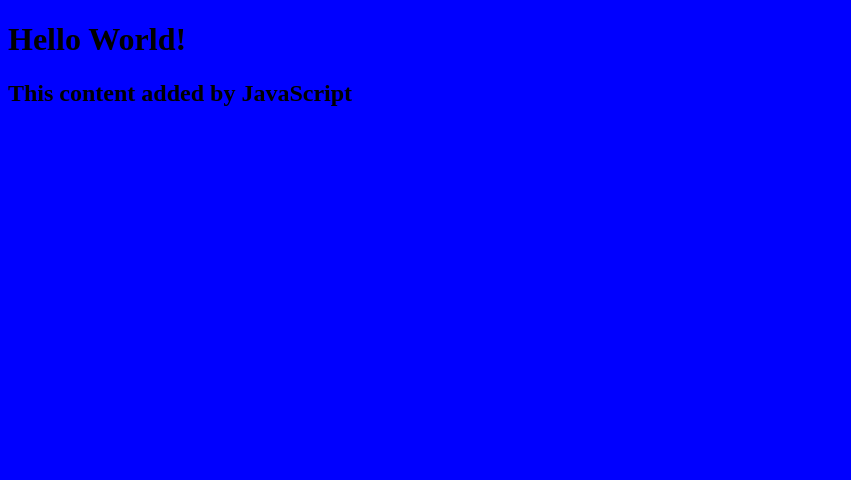
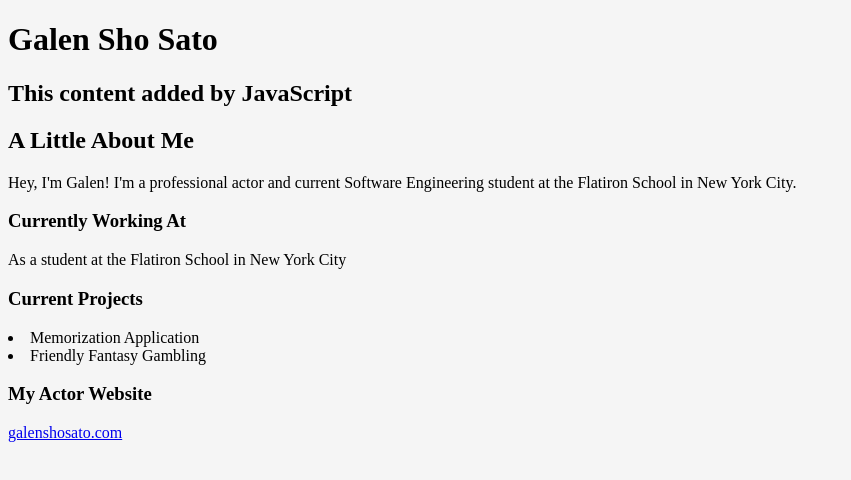
Before and after one commit to galenshosato/Galen-Personal-Website, a plain HTML site: page index.html in a window 1280 px wide. Shown: the whole page, without its empty margins (0-851 px from the left). Drawn offline with Linux system fonts and the light colour scheme.

Commit message:
Updated README; Changed Background color; Updated the framework of the website

```diff
--- a/index.html
+++ b/index.html
@@ -5,7 +5,19 @@
         <title>Galen Sho Sato</title>
     </head>
     <body>
-        <h1>Hello World!</h1>
+        <h1>Galen Sho Sato</h1>
         <script src="script.js"></script>
+        <h2>A Little About Me</h2>
+            <p id="About Me">Hey, I'm Galen! I'm a professional actor and current Software Engineering student at the Flatiron School in New York City.</p>
+        <h3>Currently Working At</h3>
+            <p>As a student at the Flatiron School in New York City</p>
+        <h3>Current Projects</h3>
+            <li>Memorization Application</li>
+            <li>Friendly Fantasy Gambling</li>
+        <h3>My Actor Website</h3>
+            <a id="Actor Website" href="galenshosato.com">galenshosato.com</a>
+
+
+
     </body>
 </html>
--- a/style.css
+++ b/style.css
@@ -1,3 +1,3 @@
 body {
-    background: blue;
+    background: whitesmoke;
 }
```
Also changed, not shown: 1 other file.
